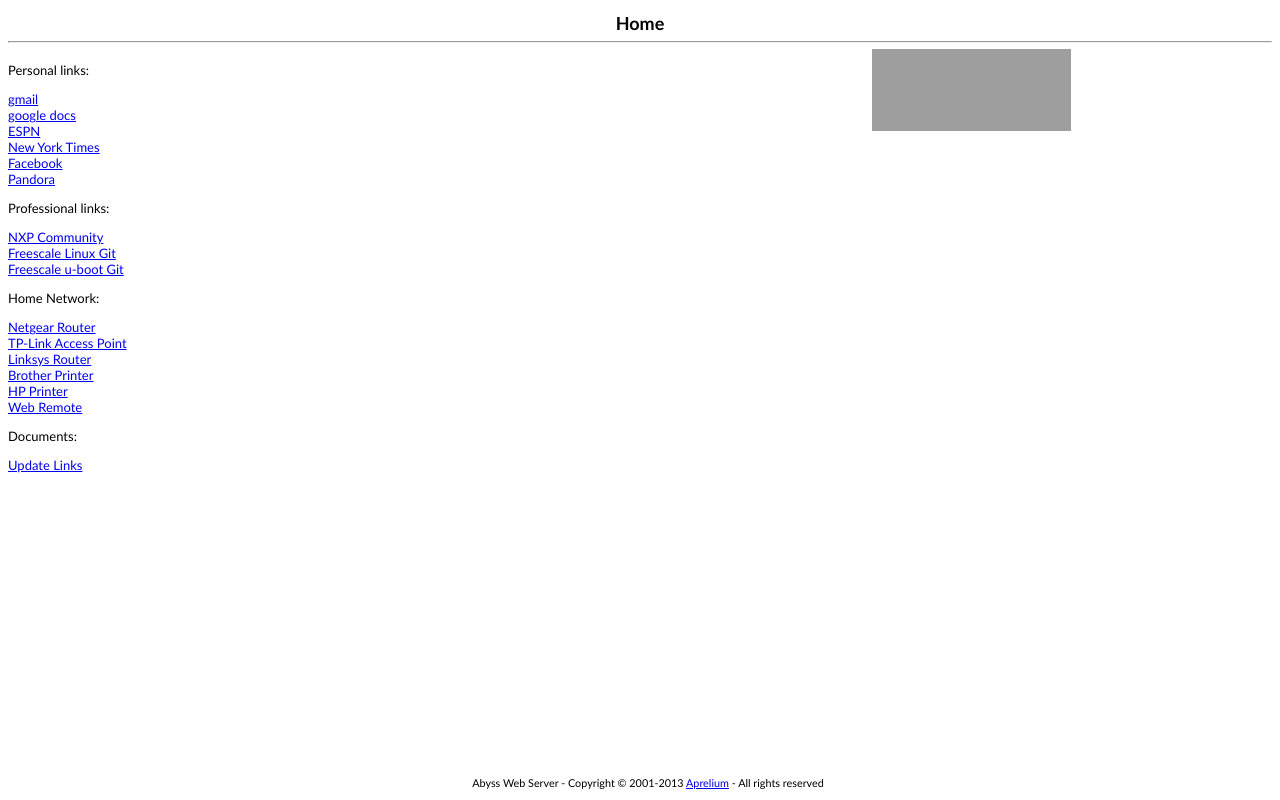
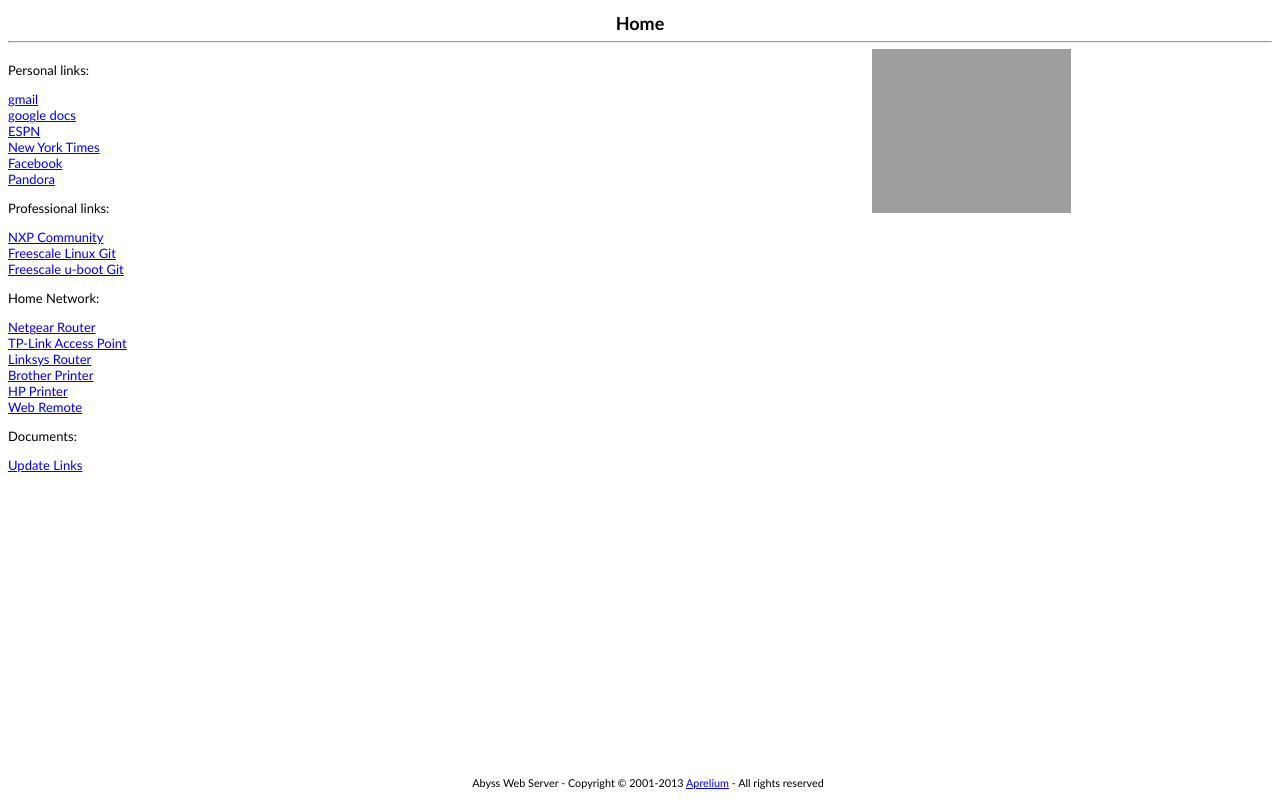
Before and after one commit to kuoney/web_server, a PHP site: page / in a window 1280 px wide. Run offline with PHP 8.4, Linux system fonts and the light colour scheme; data that the repository does not hold is empty; grey boxes are pictures that could not be loaded.

Commit message:
index: Add the Raleigh, NC weather widget.
We now display two widgets. One is based on IP and the other one
is always Raleigh.

```diff
--- a/index.php
+++ b/index.php
@@ -52,6 +52,7 @@
 		border: 0;
 	}
 	</style>
+	<iframe style="display: block;" src="//cdnres.willyweather.com/widget/loadView.html?id=67420" width="199" height="82" frameborder="0" scrolling="no"></iframe>
 	<iframe style="display: block;" src="//cdnres.willyweather.com/widget/loadView.html?id=67373" width="199" height="82" frameborder="0" scrolling="no"></iframe>
 </div>
 
```
